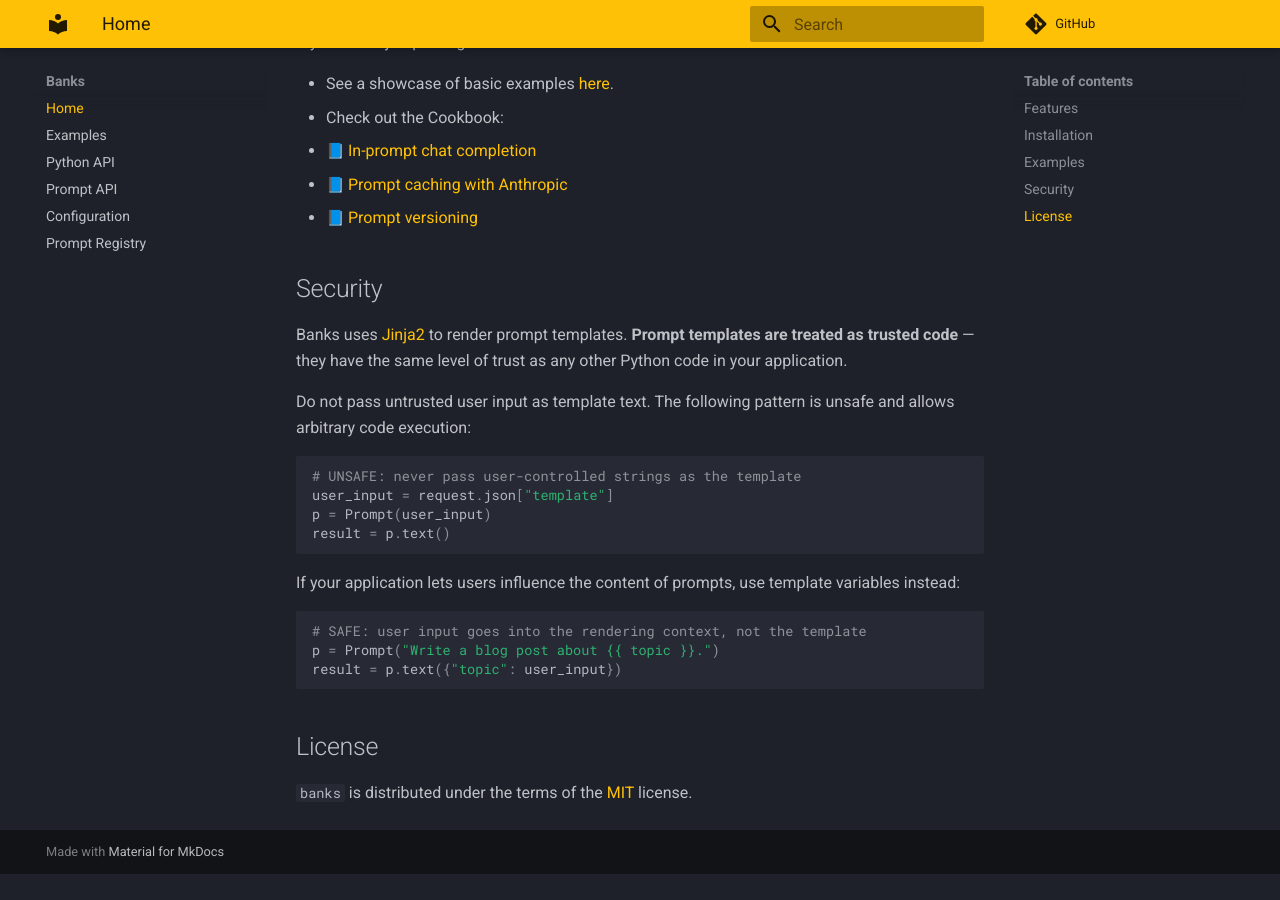
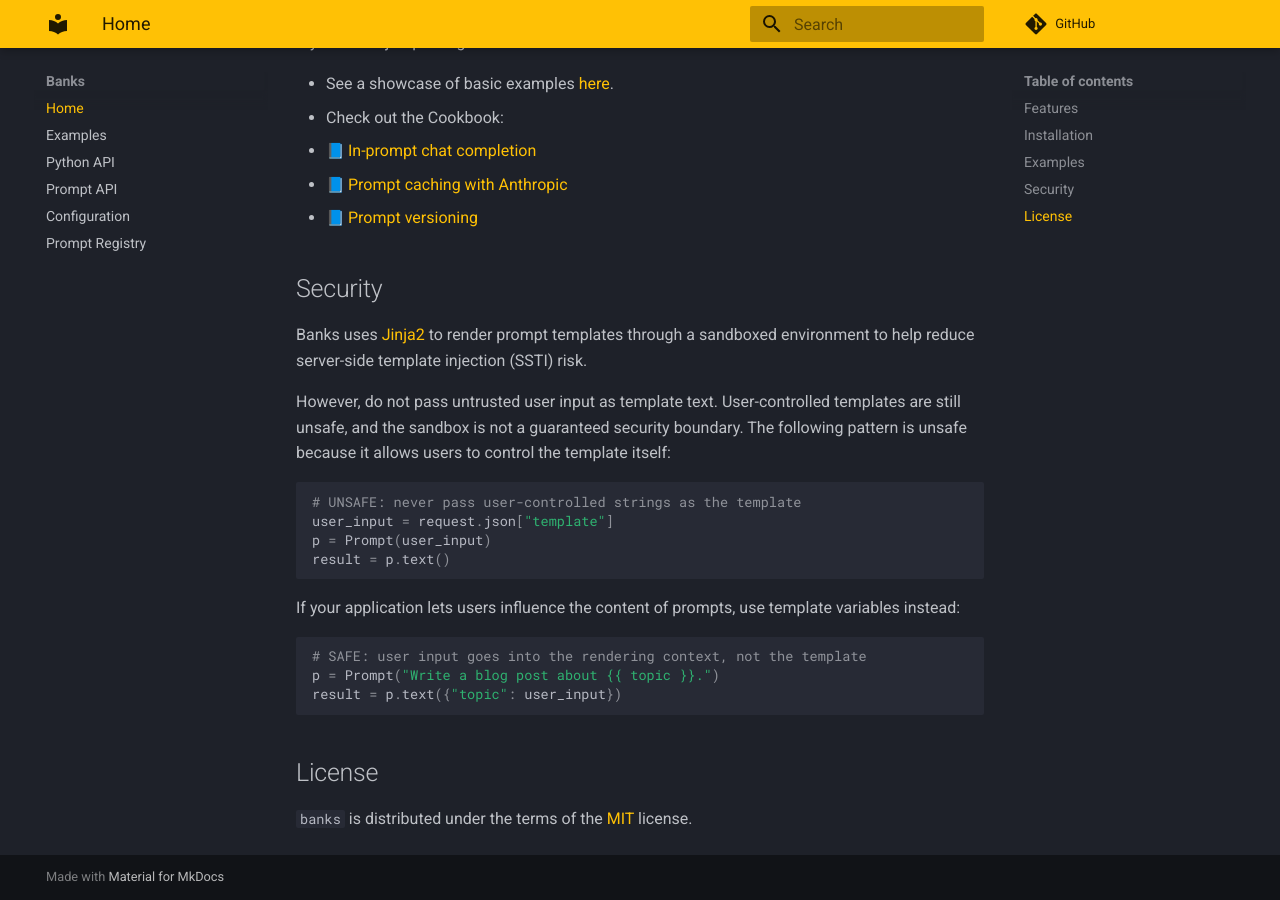
Before and after one commit to masci/banks, an MkDocs documentation site: the page built from docs/index.md, in a window 1280 px wide and 900 px high, scrolled down 1287 px. Built offline with MkDocs 1.6.1 and Material for MkDocs 9.7.7, drawn with Linux system fonts in a browser that asks for light colours; emoji names are drawn with the system emoji font; comment, search, counter and statistics services are not loaded; before the commit the page ends 2161 px from its top, so only the background shows below that.

Commit message:
Apply suggestions from code review
Co-authored-by: Copilot <175728472+Copilot@users.noreply.github.com>

````diff
--- a/docs/index.md
+++ b/docs/index.md
@@ -55,9 +55,9 @@ If you like to jump straight to the code:
 
 ## Security
 
-Banks uses [Jinja2](https://jinja.palletsprojects.com/) to render prompt templates. **Prompt templates are treated as trusted code** — they have the same level of trust as any other Python code in your application.
+Banks uses [Jinja2](https://jinja.palletsprojects.com/) to render prompt templates through a sandboxed environment to help reduce server-side template injection (SSTI) risk.
 
-Do not pass untrusted user input as template text. The following pattern is unsafe and allows arbitrary code execution:
+However, do not pass untrusted user input as template text. User-controlled templates are still unsafe, and the sandbox is not a guaranteed security boundary. The following pattern is unsafe because it allows users to control the template itself:
 
 ```python
 # UNSAFE: never pass user-controlled strings as the template
````
Also changed, not shown: docs/prompt.md (+2 -1 lines).
